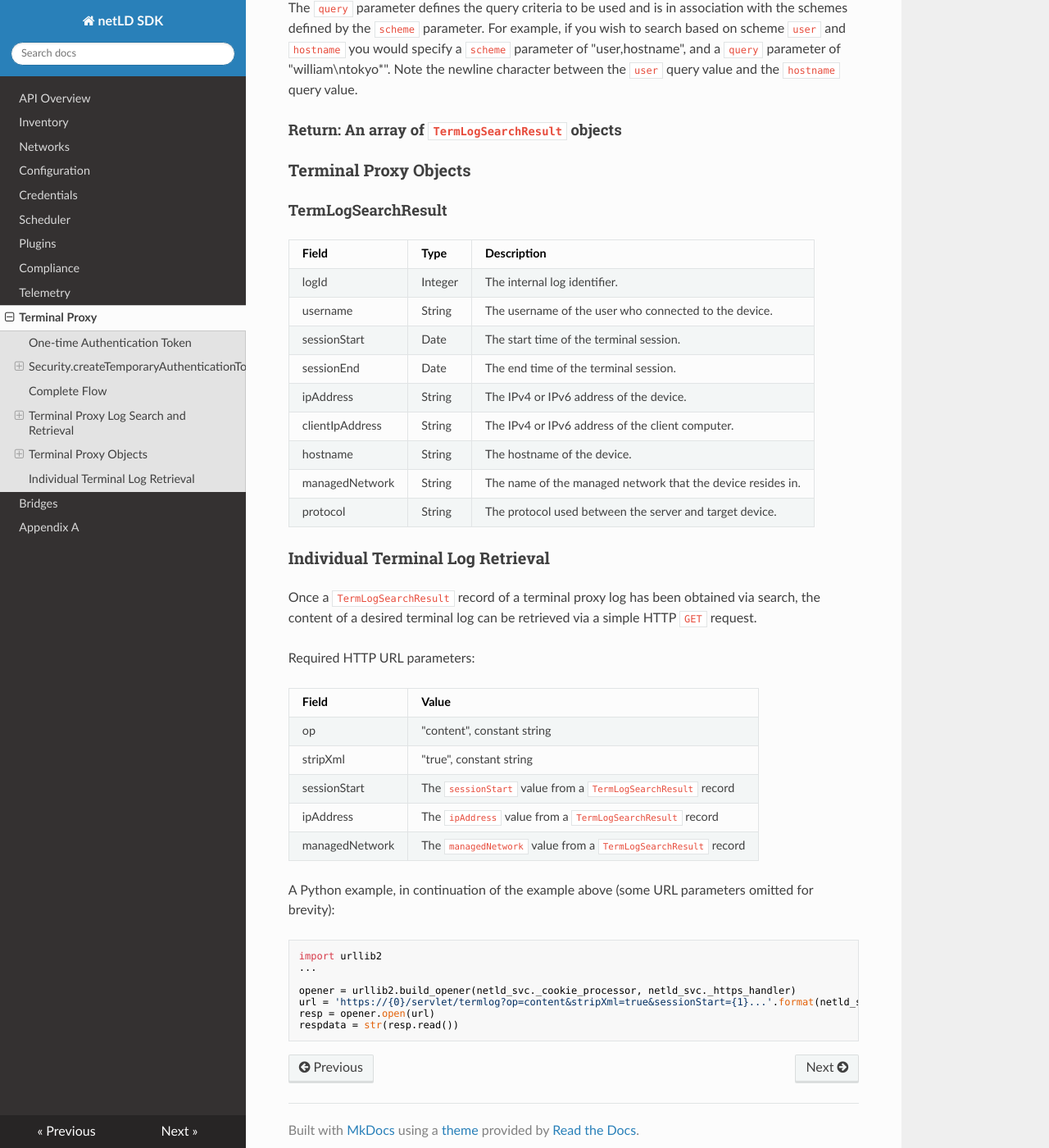
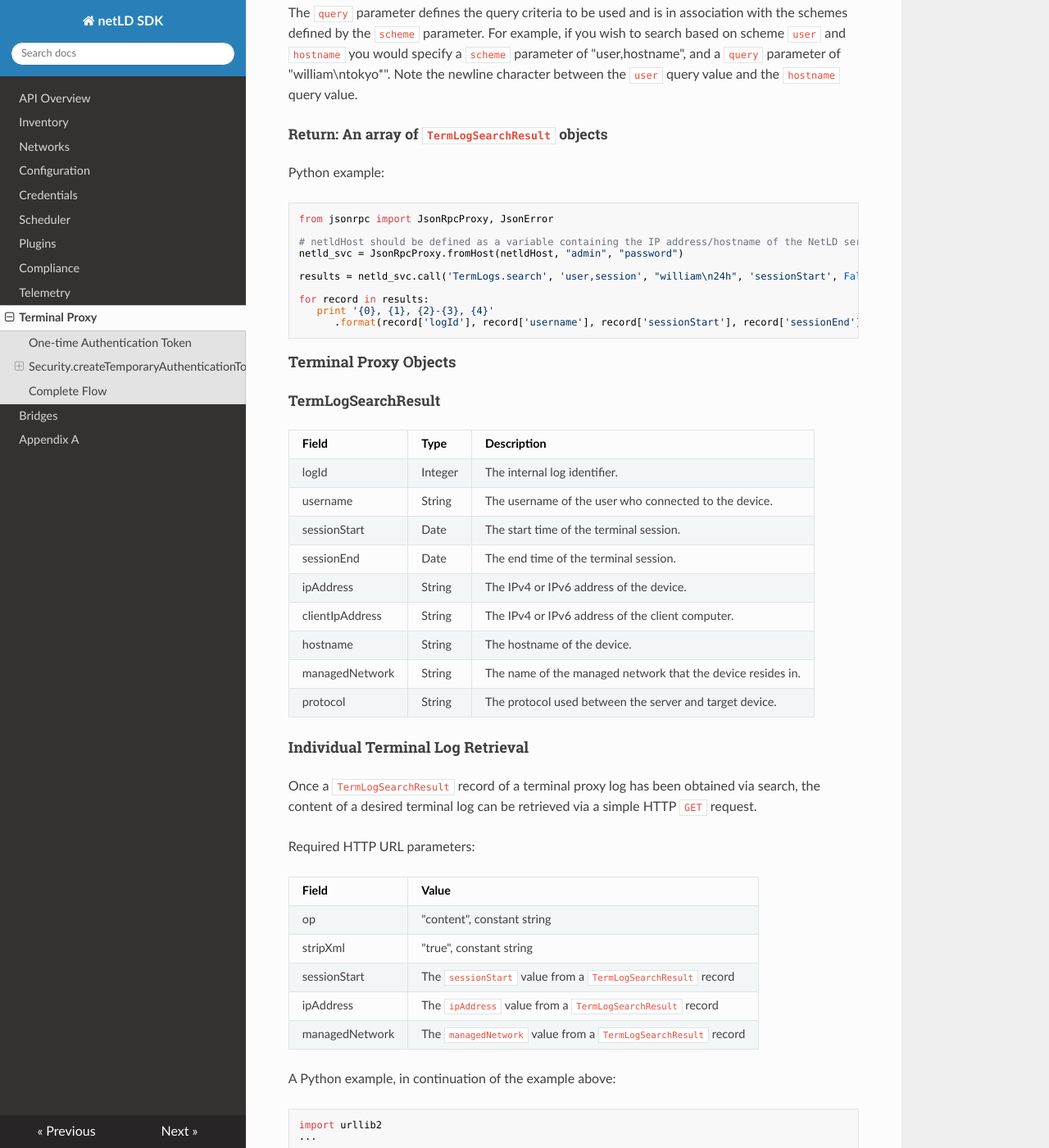
Before and after one commit to logicvein/NetLD-SDK, an MkDocs documentation site: the page built from docs/TerminalProxy.md, in a window 1280 px wide and 1400 px high, scrolled down 2706 px. Shown: the whole window at 82% size. Built offline with MkDocs 1.6.1, drawn with Linux system fonts in a browser that asks for light colours; nearby versions of some CDN libraries; old or Windows-style settings are respelled for this version of MkDocs; some of the changed text lies outside the part shown.

Commit message:
Document Terminal Proxy API

````diff
--- a/docs/TerminalProxy.md
+++ b/docs/TerminalProxy.md
@@ -82,7 +82,7 @@ following the login procedure.
 
 <p class="vspacer"></p>
 
-### Terminal Proxy Log Search and Retrieval
+## Terminal Proxy Log Search and Retrieval
 
 The ``TermLogs`` service provides search capability over the collection of terminal proxy logs
 stored in the system.
@@ -115,11 +115,25 @@ The ``query`` parameter defines the query criteria to be used and is in associat
 For example, if you wish to search based on scheme ``user`` and ``hostname`` you would specify a ``scheme`` parameter of "user,hostname", and
 a ``query`` parameter of "william\ntokyo*".  Note the newline character between the ``user`` query value and the ``hostname`` query value.
 
-#### Return: An array of ``TermLogSearchResult`` objects
+##### Return: An array of ``TermLogSearchResult`` objects
 
-### Terminal Proxy Objects
+Python example:
+```python
+from jsonrpc import JsonRpcProxy, JsonError
 
-#### TermLogSearchResult
+# netldHost should be defined as a variable containing the IP address/hostname of the NetLD server
+netld_svc = JsonRpcProxy.fromHost(netldHost, "admin", "password")
+
+results = netld_svc.call('TermLogs.search', 'user,session', "william\n24h", 'sessionStart', False)
+
+for record in results:
+   print '{0}, {1}, {2}-{3}, {4}'
+      .format(record['logId'], record['username'], record['sessionStart'], record['sessionEnd'], record['ipAddress'])
+```
+
+#### Terminal Proxy Objects
+
+##### TermLogSearchResult
 
 | Field           | Type          | Description      |
 | --------------- | ------------- | --------------   |
@@ -135,7 +149,7 @@ a ``query`` parameter of "william\ntokyo*".  Note the newline character between
 
 <p class="vspacer"></p>
 
-### Individual Terminal Log Retrieval
+#### Individual Terminal Log Retrieval
 
 Once a ``TermLogSearchResult`` record of a terminal proxy log has been obtained via search, the content of a
 desired terminal log can be retrieved via a simple HTTP ``GET`` request.
@@ -150,13 +164,14 @@ Required HTTP URL parameters:
 | ipAddress       | The ``ipAddress`` value from a ``TermLogSearchResult`` record |
 | managedNetwork  | The ``managedNetwork`` value from a ``TermLogSearchResult`` record |
 
-A Python example, in continuation of the example above (some URL parameters omitted for brevity):
+A Python example, in continuation of the example above:
 ```python
 import urllib2
 ...
 
 opener = urllib2.build_opener(netld_svc._cookie_processor, netld_svc._https_handler)
-url = 'https://{0}/servlet/termlog?op=content&stripXml=true&sessionStart={1}...'.format(netld_svc._host, record['sessionStart'], ...)
+url = 'https://{0}/servlet/termlog?op=content&stripXml=true&sessionStart={1}&ipAddress={2}&managedNetwork={3}'
+   .format(netld_svc._host, record['sessionStart'], record['ipAddress'], record['managedNetwork'])
 resp = opener.open(url)
 respdata = str(resp.read())
 ```
````
